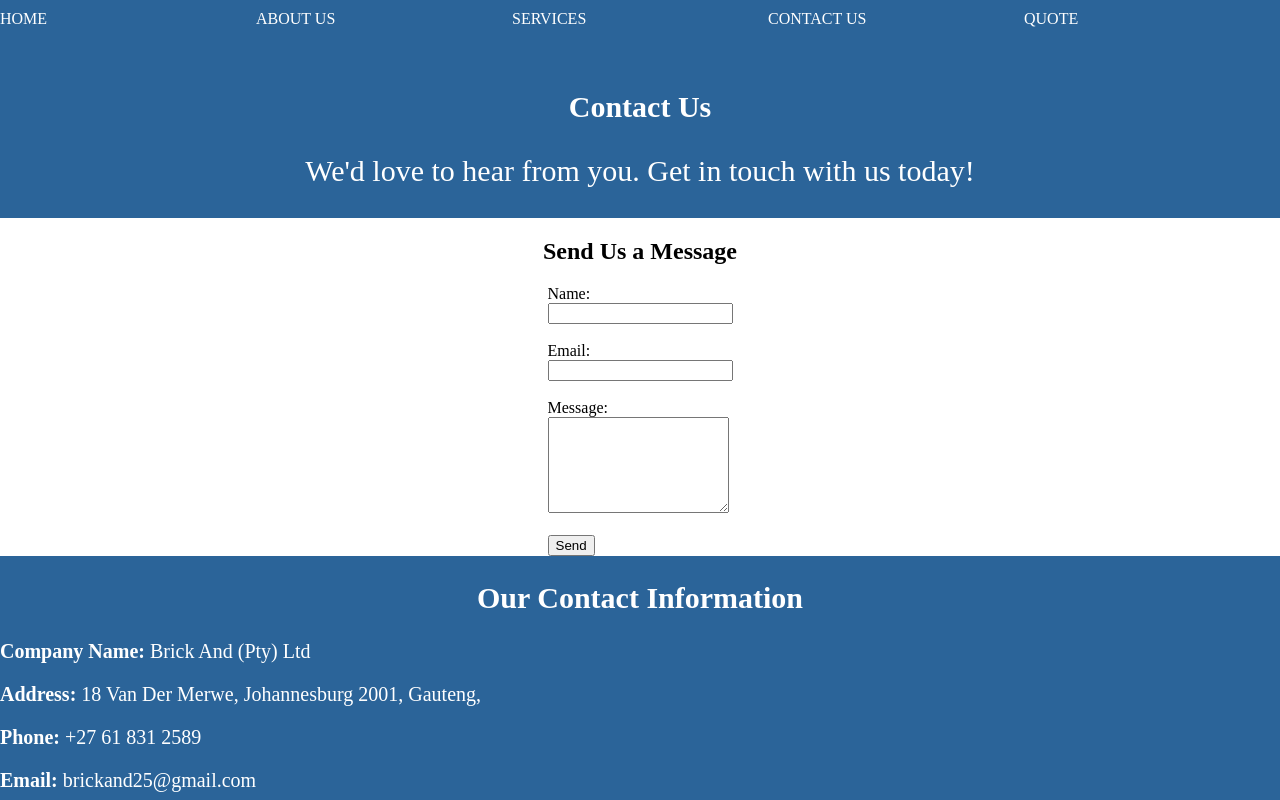
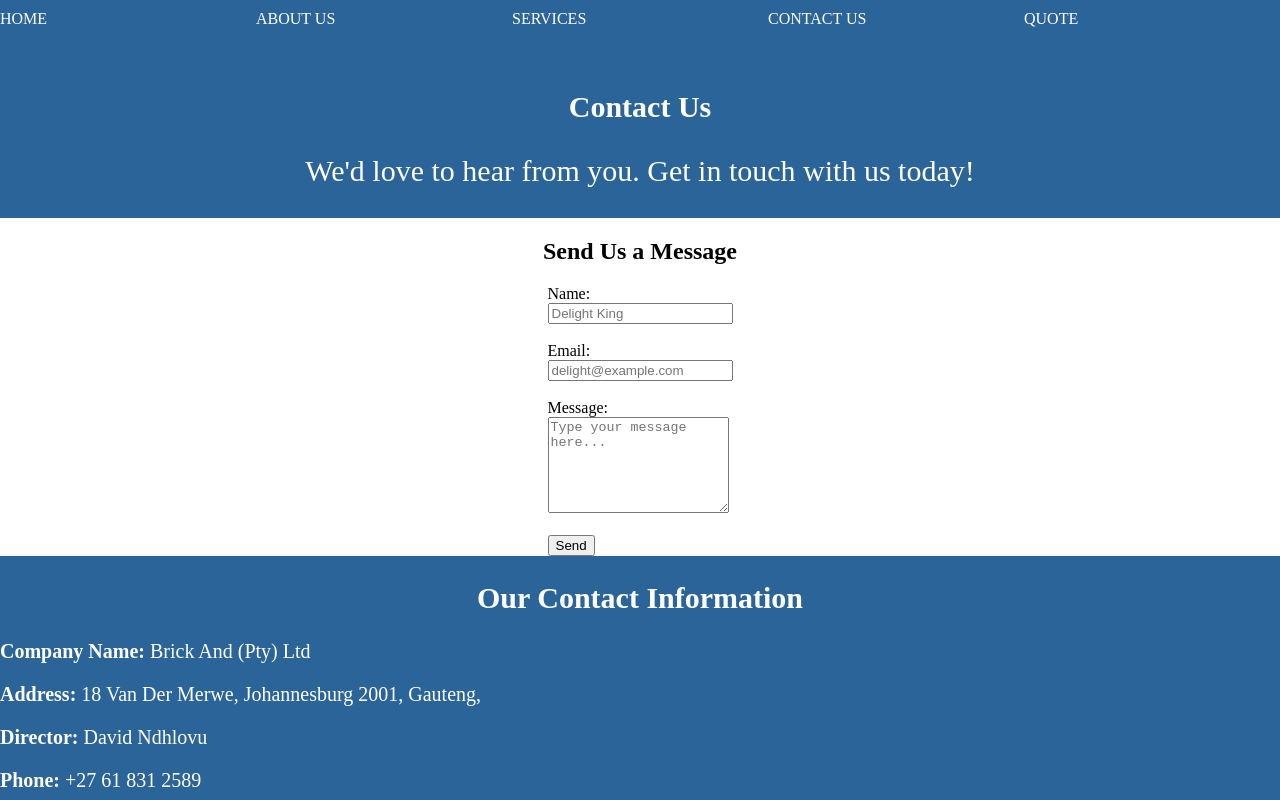
Before and after one commit to Delight-hub-hub/deploy, a website: page public/contact_form.html in a window 1280 px wide. Shown: the top 800 px of the page. Drawn offline with Linux system fonts and the light colour scheme.

Commit message:
new changes

```diff
--- a/public/contact_form.html
+++ b/public/contact_form.html
@@ -25,16 +25,16 @@
       <h2>Send Us a Message</h2>
       <form id="contactForm">
         <label for="name">Name:</label><br />
-        <input type="text" id="name" name="name" required /><br /><br />
+        <input type="text" id="name" name="name"  placeholder="Delight King" /><br /><br />
 
         <label for="email">Email:</label><br />
-        <input type="email" id="email" name="email" required /><br /><br />
+        <input type="email" id="email" name="email"  placeholder="delight@example.com" required /><br /><br />
 
        <!--<label for="phone">Phone Number:</label><br />
         <input type="tel" id="phone" name="phone" /><br /><br />-->
 
         <label for="message"> Message:</label><br />
-        <textarea id="message" name="message" rows="6" required></textarea><br /><br />
+        <textarea id="message" name="message" rows="6" required placeholder="Type your message here..."></textarea><br /><br />
 
         <button type="submit">Send</button>
       </form>
@@ -45,6 +45,7 @@
       <h2 color="white">Our Contact Information</h2>
       <p><strong>Company Name:</strong> Brick And (Pty) Ltd</p>
       <p><strong>Address:</strong> 18 Van Der Merwe, Johannesburg 2001, Gauteng, </p>
+      <p><strong>Director:</strong> David Ndhlovu</p>
       <p><strong>Phone:</strong> +27 61 831 2589</p>
       <p><strong>Email:</strong> brickand25@gmail.com</p>
       <p><strong>Working Hours:</strong> Mon - Fri, 7:00 AM - 6:00 PM</p>
```
Also changed, not shown: public/HOME.html (+1 -0 lines), public/feedback.html (+1 -0 lines), public/index.html (+11 -0 lines), public/quote.html (+1 -0 lines), public/services.html (+1 -0 lines), public/testimonials.html (+1 -0 lines).
